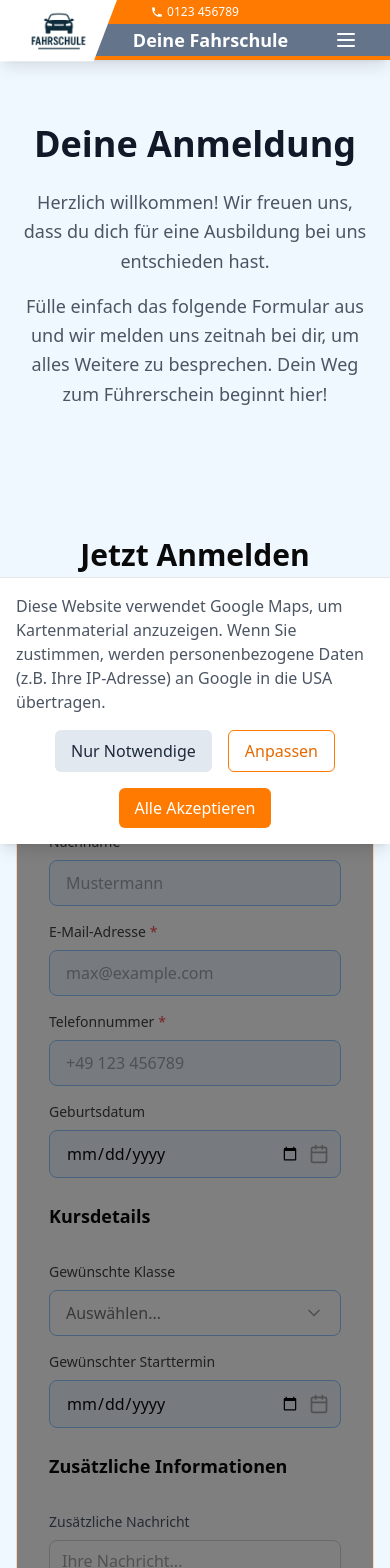
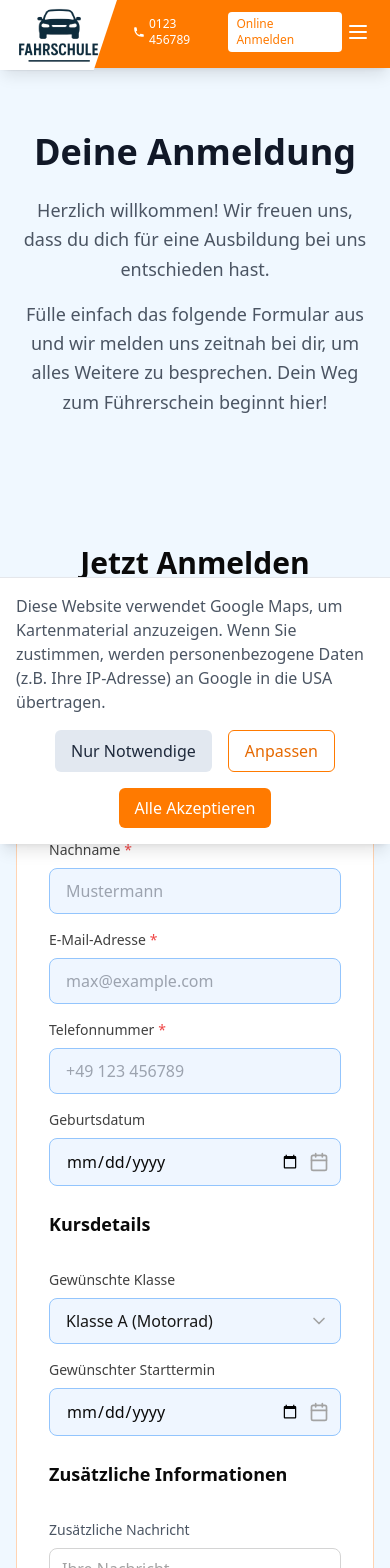
Before and after one commit to WebGraaf/Default-Seite-Vorlage, a React (Vite) app: page /anmelden in a window 390 px wide. Shown: the top 1568 px of the page. Built offline with nearby package versions, Linux system fonts and the light colour scheme.

Commit message:
Center header contact info for desktop, leave mobile unchanged

```diff
--- a/src/components/AnmeldeFormular.tsx
+++ b/src/components/AnmeldeFormular.tsx
@@ -14,70 +14,6 @@ interface SelectProps {
   error?: string;
 }
 
-const Select: React.FC<SelectProps> = ({ label, options, value, onChange, error }) => {
-  const [isOpen, setIsOpen] = useState(false);
-  const [selected, setSelected] = useState(value || '');
-  const ref = useRef<HTMLDivElement>(null);
-
-  useEffect(() => {
-    const handleClickOutside = (event: MouseEvent) => {
-      if (ref.current && !ref.current.contains(event.target as Node)) {
-        setIsOpen(false);
-      }
-    };
-    document.addEventListener('mousedown', handleClickOutside);
-    return () => document.removeEventListener('mousedown', handleClickOutside);
-  }, []);
-
-  const handleSelect = (optionValue: string) => {
-    setSelected(optionValue);
-    onChange?.(optionValue);
-    setIsOpen(false);
-  };
-
-  const selectedLabel = options.find(opt => opt.value === selected)?.label || 'Auswählen...';
-
-  return (
-    <div className="relative" ref={ref}>
-      <label className="block text-sm font-medium text-neutral-700 mb-2">{label}</label>
-      <button
-        type="button"
-        onClick={() => setIsOpen(!isOpen)}
-        className={`w-full px-4 py-2.5 text-left bg-white border rounded-lg transition-all duration-200 flex items-center justify-between hover:border-blue-400 focus:outline-none focus:ring-2 focus:ring-blue-500 focus:border-transparent ${
-          error ? 'border-red-400' : 'border-blue-300'
-        }`}
-      >
-        <span className={selected ? 'text-neutral-900' : 'text-neutral-500'}>{selectedLabel}</span>
-        <ChevronDown className={`w-5 h-5 text-neutral-400 transition-transform duration-200 ${isOpen ? 'rotate-180' : ''}`} />
-      </button>
-
-      {isOpen && (
-        <div className="absolute z-50 w-full mt-2 bg-white border border-blue-200 rounded-lg shadow-lg max-h-60 overflow-auto animate-in fade-in slide-in-from-top-2 duration-200">
-          {options.map(option => (
-            <button
-              key={option.value}
-              type="button"
-              onClick={() => handleSelect(option.value)}
-              className={`w-full px-4 py-2.5 text-left hover:bg-gray-100 transition-colors flex items-center justify-between ${
-                selected === option.value ? 'bg-gray-100 text-blue-700' : 'text-neutral-700'
-              }`}
-            >
-              {option.label}
-              {selected === option.value && <Check className="w-5 h-5" />}
-            </button>
-          ))}
-        </div>
-      )}
-
-      {error && (
-        <div className="flex items-center mt-2 text-sm text-red-600 animate-in fade-in slide-in-from-top-1 duration-200">
-          <AlertCircle className="w-4 h-4 mr-1" />
-          {error}
-        </div>
-      )}
-    </div>
-  );
-};
 
 interface CheckboxProps {
   label: string;
@@ -356,6 +292,18 @@ const FormLoading: React.FC<FormLoadingProps> = ({ message = 'Submitting...' })
 
 export const AnmeldeFormular: React.FC = () => {
   const [formState, setFormState] = useState<'idle' | 'loading' | 'success' | 'error'>('idle');
+  const [formData, setFormData] = useState({
+    vorname: '',
+    nachname: '',
+    email: '',
+    telefon: '',
+    geburtsdatum: '',
+    klasse: '',
+    starttermin: '',
+    nachricht: ''
+  });
+  const [errors, setErrors] = useState<Record<string, string>>({});
+  const [touched, setTouched] = useState<Record<string, boolean>>({});
   const sectionRef = useRef<HTMLElement>(null);
   const formRef = useRef<HTMLDivElement>(null);
   const logoRef = useRef<HTMLImageElement>(null);
@@ -451,12 +399,44 @@ export const AnmeldeFormular: React.FC = () => {
     return () => ctx.revert();
   }, []);
 
+  const validateForm = () => {
+    const newErrors: Record<string, string> = {};
+    if (!formData.vorname.trim()) newErrors.vorname = 'Vorname ist erforderlich';
+    if (!formData.nachname.trim()) newErrors.nachname = 'Nachname ist erforderlich';
+    if (!formData.email.trim()) newErrors.email = 'E-Mail-Adresse ist erforderlich';
+    if (!formData.telefon.trim()) newErrors.telefon = 'Telefonnummer ist erforderlich';
+    return newErrors;
+  };
+
   const handleFormSubmit = (e: React.FormEvent) => {
     e.preventDefault();
+    const validationErrors = validateForm();
+    setErrors(validationErrors);
+    if (Object.keys(validationErrors).length > 0) {
+      // Mark all fields as touched to show errors
+      const allTouched = Object.keys(formData).reduce((acc, key) => ({ ...acc, [key]: true }), {});
+      setTouched(allTouched);
+      return;
+    }
     setFormState('loading');
     setTimeout(() => {
       setFormState('success');
     }, 2000);
+  };
+
+  const handleInputChange = (field: string, value: string) => {
+    setFormData(prev => ({ ...prev, [field]: value }));
+    if (errors[field]) {
+      setErrors(prev => ({ ...prev, [field]: '' }));
+    }
+  };
+
+  const handleInputBlur = (field: string) => {
+    setTouched(prev => ({ ...prev, [field]: true }));
+    const fieldErrors = validateForm();
+    if (fieldErrors[field]) {
+      setErrors(prev => ({ ...prev, [field]: fieldErrors[field] }));
+    }
   };
 
   return (
@@ -474,39 +454,82 @@ export const AnmeldeFormular: React.FC = () => {
                     <img ref={logoRef} src={logo} alt="Logo" className="h-16 w-auto" />
                   </div>
                   <div ref={(el) => el && (fieldsRef.current[0] = el)}>
-                    <Input label="Vorname" placeholder="Max" required error="Vorname ist erforderlich" />
+                    <Input
+                      label="Vorname"
+                      placeholder="Max"
+                      required
+                      value={formData.vorname}
+                      onChange={(value) => handleInputChange('vorname', value)}
+                      error={touched.vorname ? errors.vorname : ''}
+                    />
                   </div>
                   <div ref={(el) => el && (fieldsRef.current[1] = el)}>
-                    <Input label="Nachname" placeholder="Mustermann" required error="Nachname ist erforderlich" />
+                    <Input
+                      label="Nachname"
+                      placeholder="Mustermann"
+                      required
+                      value={formData.nachname}
+                      onChange={(value) => handleInputChange('nachname', value)}
+                      error={touched.nachname ? errors.nachname : ''}
+                    />
                   </div>
                   <div ref={(el) => el && (fieldsRef.current[2] = el)}>
-                    <Input label="E-Mail-Adresse" type="email" placeholder="max@example.com" required />
+                    <Input
+                      label="E-Mail-Adresse"
+                      type="email"
+                      placeholder="max@example.com"
+                      required
+                      value={formData.email}
+                      onChange={(value) => handleInputChange('email', value)}
+                      error={touched.email ? errors.email : ''}
+                    />
                   </div>
                   <div ref={(el) => el && (fieldsRef.current[3] = el)}>
-                    <Input label="Telefonnummer" type="tel" placeholder="+49 123 456789" required />
+                    <Input
+                      label="Telefonnummer"
+                      type="tel"
+                      placeholder="+49 123 456789"
+                      required
+                      value={formData.telefon}
+                      onChange={(value) => handleInputChange('telefon', value)}
+                      error={touched.telefon ? errors.telefon : ''}
+                    />
                   </div>
                   <div ref={(el) => el && (fieldsRef.current[4] = el)}>
-                    <DatePicker label="Geburtsdatum" />
+                    <DatePicker
+                      label="Geburtsdatum"
+                      value={formData.geburtsdatum}
+                      onChange={(value) => handleInputChange('geburtsdatum', value)}
+                    />
                   </div>
                 </fieldset>
 
                 <fieldset className="space-y-4">
                   <legend className="text-lg font-semibold text-heading mb-4">Kursdetails</legend>
                   <div ref={(el) => el && (fieldsRef.current[5] = el)}>
-                    <Select
-                      label="Gewünschte Klasse"
-                      options={[
-                        { value: 'a', label: 'Klasse A' },
-                        { value: 'b', label: 'Klasse B' },
-                        { value: 'c', label: 'Klasse C' },
-                        { value: 'd', label: 'Klasse D' },
-                        { value: 'l', label: 'Klasse L' },
-                        { value: 't', label: 'Klasse T' },
-                      ]}
-                    />
+                    <label className="block text-sm font-medium text-neutral-700 mb-2">Gewünschte Klasse</label>
+                    <div className="relative">
+                      <select
+                        value={formData.klasse}
+                        onChange={(e) => handleInputChange('klasse', e.target.value)}
+                        className="w-full px-4 py-2.5 pr-10 bg-blue-50 border border-blue-300 rounded-lg focus:outline-none focus:ring-2 focus:ring-blue-500 focus:border-transparent text-neutral-900 appearance-none"
+                      >
+                        <option value="a">Klasse A (Motorrad)</option>
+                        <option value="b">Klasse B (Auto)</option>
+                        <option value="c">Klasse C (LKW)</option>
+                        <option value="d">Klasse D (Bus)</option>
+                        <option value="l">Klasse L (Landwirtschaft)</option>
+                        <option value="t">Klasse T (Traktor)</option>
+                      </select>
+                      <ChevronDown className="absolute right-3 top-1/2 -translate-y-1/2 w-5 h-5 text-neutral-400 pointer-events-none" />
+                    </div>
                   </div>
                   <div ref={(el) => el && (fieldsRef.current[6] = el)}>
-                    <DatePicker label="Gewünschter Starttermin" />
+                    <DatePicker
+                      label="Gewünschter Starttermin"
+                      value={formData.starttermin}
+                      onChange={(value) => handleInputChange('starttermin', value)}
+                    />
                   </div>
                 </fieldset>
 
@@ -518,14 +541,15 @@ export const AnmeldeFormular: React.FC = () => {
                       className="w-full px-3 py-2 border border-field-border rounded-lg focus:ring-2 focus:ring-field-focus-ring focus:border-transparent bg-field-bg text-field-fg placeholder-field-placeholder"
                       rows={4}
                       placeholder="Ihre Nachricht..."
+                      value={formData.nachricht}
+                      onChange={(e) => handleInputChange('nachricht', e.target.value)}
                     />
                   </div>
                 </fieldset>
 
                 <button
                   type="submit"
-                  disabled
-                  className="submit-btn w-full py-3 bg-gray-400 text-gray-600 rounded-lg font-semibold shadow-lg cursor-not-allowed"
+                  className="submit-btn w-full py-3 bg-primary-500 text-white rounded-lg font-semibold shadow-lg hover:bg-primary-600 transition-colors duration-200"
                 >
                   Anmeldung abschicken
                 </button>
@@ -533,11 +557,6 @@ export const AnmeldeFormular: React.FC = () => {
             )}
 
             {formState === 'loading' && <FormLoading message="Anmeldung wird verarbeitet..." />}
-            <div className="absolute inset-0 bg-black bg-opacity-50 rounded-xl flex items-start justify-start">
-              <div className="bg-red-600 text-white px-4 py-2 rounded-br-lg font-semibold text-sm">
-                Wird in kürze freigeschaltet
-              </div>
-            </div>
           </div>
         </div>
       </div>
--- a/src/components/Header.tsx
+++ b/src/components/Header.tsx
@@ -35,14 +35,15 @@ const Header: React.FC = () => {
       <div className="relative">
         {/* White Bar on the left side */}
         <div className="absolute left-0 top-0 w-[30%] md:w-1/5 bg-white z-10 h-[110%]" style={{ clipPath: 'polygon(0 0, 100% 0, 80% 100%, 0 100%)', boxShadow: '4px 4px 10px rgba(0,0,0,0.1)' }}>
-          <Link to="/" onClick={closeMenus} className="absolute inset-0 flex items-center justify-center py-2.5">
+          <Link to="/" onClick={closeMenus} className="absolute inset-0 flex items-center justify-center py-1">
             <img src={logo} alt="Führerschein Website" className="w-full h-full object-contain" />
           </Link>
         </div>
         {/* Top Bar - Contact Information */}
-        <div className="bg-primary-500 py-1 md:py-2">
+        <div className="bg-primary-500 py-3 md:py-2 pl-[30%] md:pl-[20%]">
           <Container>
-            <div className="flex items-center justify-center">
+            <div className="flex items-center justify-between md:justify-center">
+              <div className="flex items-center">
                 <div className="flex md:hidden items-center space-x-2 text-header-text text-xs font-medium">
                   <div className="flex items-center space-x-1">
                     <svg className="w-3 h-3" fill="currentColor" viewBox="0 0 20 20">
@@ -50,6 +51,9 @@ const Header: React.FC = () => {
                     </svg>
                     <span>0123 456789</span>
                   </div>
+                  <Link to="/anmelden" className="bg-white text-primary-500 px-2 py-1 rounded text-xs hover:bg-primary-600 hover:text-white transition-colors">
+                    Online Anmelden
+                  </Link>
                   <div className="hidden sm:flex items-center space-x-1">
                     <svg className="w-3 h-3" fill="currentColor" viewBox="0 0 20 20">
                       <path d="M2.003 5.884L10 9.882l7.997-3.998A2 2 0 0016 4H4a2 2 0 00-1.997 1.884z"/>
@@ -80,11 +84,21 @@ const Header: React.FC = () => {
                   </div>
                 </div>
               </div>
+              {/* Mobile Menu Button */}
+              <button
+                onClick={toggleMobileMenu}
+                className="md:hidden text-white hover:opacity-75 font-bold p-1 rounded transition-opacity"
+              >
+                <svg className={`w-6 h-6 transition-transform duration-300 ${isMobileMenuOpen ? 'rotate-90' : ''}`} fill="none" stroke="currentColor" viewBox="0 0 24 24">
+                  <path strokeLinecap="round" strokeLinejoin="round" strokeWidth={2} d="M4 6h16M4 12h16M4 18h16" />
+                </svg>
+              </button>
+            </div>
           </Container>
         </div>
 
         {/* Bottom Bar - Navigation */}
-        <div className="bg-secondary-500 py-4">
+        <div className="bg-secondary-500 py-4 hidden md:block">
           <Container>
             <div className="relative flex items-center justify-between md:justify-between">
               {/* Mobile School Name - Centered */}
@@ -147,23 +161,12 @@ const Header: React.FC = () => {
               >
                 anmelden
               </Link>
-
-              {/* Mobile Menu Button */}
-              <button
-                onClick={toggleMobileMenu}
-                className="md:hidden absolute right-4 top-1/2 transform -translate-y-1/2 text-white hover:text-primary-500 font-bold"
-              >
-                <svg className="w-6 h-6" fill="none" stroke="currentColor" viewBox="0 0 24 24">
-                  <path strokeLinecap="round" strokeLinejoin="round" strokeWidth={2} d="M4 6h16M4 12h16M4 18h16" />
-                </svg>
-              </button>
             </div>
           </Container>
         </div>
       </div>
       {/* Mobile Navigation */}
-      {isMobileMenuOpen && (
-        <div className="md:hidden bg-secondary-500">
+      <div className={`md:hidden bg-secondary-500 z-60 transition-all duration-300 ${isMobileMenuOpen ? 'opacity-100 max-h-screen' : 'opacity-0 max-h-0 overflow-hidden'}`}>
           <Container>
             <div className="pb-4 border-t border-secondary-700">
                 <nav className="flex flex-col space-y-2 text-white">
@@ -219,7 +222,6 @@ const Header: React.FC = () => {
               </div>
           </Container>
         </div>
-      )}
     </header>
   );
 };
--- a/src/components/Layout.tsx
+++ b/src/components/Layout.tsx
@@ -64,9 +64,9 @@ const Layout: React.FC<LayoutProps> = ({ children }) => {
       <main className="flex-grow">{children}</main>
       <footer className="bg-secondary-800 text-white py-8">
         <Container>
-          <div className="flex justify-between items-center">
+          <div className="flex flex-col md:flex-row justify-between md:items-center items-center space-y-4 md:space-y-0">
             <p>&copy; 2025 Führerschein Website</p>
-            <div className="space-x-4">
+            <div className="flex space-x-4">
               <button onClick={() => setIsSettingsOpen(true)} className="hover:text-primary-300">Privatsphäre</button>
               <Link to="/impressum" className="hover:text-primary-300">Impressum</Link>
             </div>
```
Also changed, not shown: src/components/KlassenUebersichtGridSpotlight.tsx (+82 -13 lines). Lines whose indentation alone changed are shown as unchanged.
